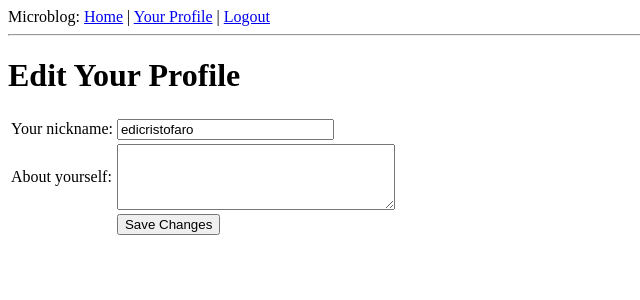
After one commit to edicristofaro/microblog, a Flask app: page /edit in a window 1280 px wide. The commit adds this page. Shown: the top 300 px of the page, without its empty margins (0-640 px from the left). Run offline with Flask 2, Linux system fonts and the light colour scheme; a user stored in the database is signed in; data comes from the database, SQL or seed files in the repository; both versions use the stored data as it was after the commit.

Commit message:
Added avatars and profile page edit

```diff
--- a/app/forms.py
+++ b/app/forms.py
@@ -1,7 +1,12 @@
 from flask_wtf import Form
-from wtforms import StringField, BooleanField
-from wtforms.validators import DataRequired
+from wtforms import StringField, BooleanField, TextAreaField
+from wtforms.validators import DataRequired, Length
 
 class LoginForm(Form):
     openid = StringField('openid', validators=[DataRequired()])
     remember_me = BooleanField('remember_me', default=False)
+
+
+class EditForm(Form):
+        nickname = StringField('nickname', validators=[DataRequired()])
+        about_me = TextAreaField('about_me', validators=[Length(min=0, max=140)])
--- a/app/models.py
+++ b/app/models.py
@@ -1,4 +1,5 @@
 from app import db
+from hashlib import md5
 from flask_login import UserMixin
 
 class User(UserMixin, db.Model):
@@ -7,6 +8,8 @@ class User(UserMixin, db.Model):
     nickname = db.Column(db.String(64), index=True, unique=True)
     email = db.Column(db.String(120), index=True, unique=True)
     posts = db.relationship('Post', backref='author', lazy='dynamic')
+    about_me = db.Column(db.String(140))
+    last_seen = db.Column(db.DateTime)
 
     @property
     def is_authenticated(self):
@@ -26,6 +29,9 @@ class User(UserMixin, db.Model):
         except NameError:
             return str(self.id)  # python 3
 
+    def avatar(self,size):
+            return 'http://www.gravatar.com/avatar/%s?d=mm&s=%d' % (md5(self.email.encode('utf-8')).hexdigest(), size)
+
     def __repr__(self):
         return '<User %r>' % (self.nickname)
 
--- a/app/templates/base.html
+++ b/app/templates/base.html
@@ -10,6 +10,7 @@
     <div>Microblog:
         <a href="{{ url_for('index') }}">Home</a>
         {% if g.user.is_authenticated %}
+        | <a href="{{ url_for('user', nickname=g.user.nickname) }}">Your Profile</a>
         | <a href="{{ url_for('logout') }}">Logout</a>
         {% endif %}
     </div>
--- /dev/null
+++ b/app/templates/edit.html
@@ -0,0 +1,23 @@
+<!-- extend base layout -->
+{% extends "base.html" %}
+
+{% block content %}
+  <h1>Edit Your Profile</h1>
+  <form action="" method="post" name="edit">
+      {{form.hidden_tag()}}
+      <table>
+          <tr>
+              <td>Your nickname:</td>
+              <td>{{ form.nickname(size=24) }}</td>
+          </tr>
+          <tr>
+              <td>About yourself:</td>
+              <td>{{ form.about_me(cols=32, rows=4) }}</td>
+          </tr>
+          <tr>
+              <td></td>
+              <td><input type="submit" value="Save Changes"></td>
+          </tr>
+      </table>
+  </form>
+{% endblock %}
--- /dev/null
+++ b/app/templates/post.html
@@ -0,0 +1,5 @@
+<table>
+    <tr valign="top">
+        <td><img src="{{ post.author.avatar(50) }}"></td><td><i>{{ post.author.nickname }} says:</i><br>{{ post.body }}</td>
+    </tr>
+</table>
--- a/app/views.py
+++ b/app/views.py
@@ -1,7 +1,8 @@
 from flask import render_template, flash, redirect, session, url_for, request, g, current_app
 from flask_login import LoginManager, UserMixin, login_user, logout_user, current_user, login_required
 from app import app, db, lm
-from .forms import LoginForm
+from datetime import datetime
+from .forms import LoginForm, EditForm
 from .models import User
 from .oauth import OAuthSignIn
 
@@ -28,6 +29,10 @@ def index():
 @app.before_request
 def before_request():
     g.user = current_user
+    if g.user.is_authenticated:
+        g.user.last_seen = datetime.utcnow()
+        db.session.add(g.user)
+        db.session.commit()
 
 @app.route('/login', methods=['GET', 'POST'])
 #@oid.loginhandler
@@ -75,6 +80,35 @@ def logout():
     flash('You were successfully signed out.')
     return redirect(url_for('login'))
 
+@app.route('/user/<nickname>')
+@login_required
+def user(nickname):
+    user = User.query.filter_by(nickname=nickname).first()
+    if user == None:
+        flash('User %s not found.' % nickname)
+        return redirect(url_for('index'))
+    posts = [
+        {'author': user, 'body': 'Test Post #1'},
+        {'author': user, 'body': 'Test Post #2'}
+    ]
+    return render_template('user.html', user=user, posts=posts)
+
+@app.route('/edit', methods=['GET', 'POST'])
+@login_required
+def edit():
+    form = EditForm()
+    if form.validate_on_submit():
+        g.user.nickname = form.nickname.data
+        g.user.about_me = form.about_me.data
+        db.session.add(g.user)
+        db.session.commit()
+        flash('Your changes have been saved.')
+        return redirect(url_for('edit'))
+    else:
+        form.nickname.data = g.user.nickname
+        form.about_me.data = g.user.about_me
+    return render_template('edit.html', form=form)
+
 @lm.user_loader
 def load_user(id):
     return User.query.get(int(id))
```
Also changed, not shown: app/templates/user.html (added, +20 -0 lines), db_repository/versions/006_migration.py (added, +32 -0 lines), app.db, 4 other files.
